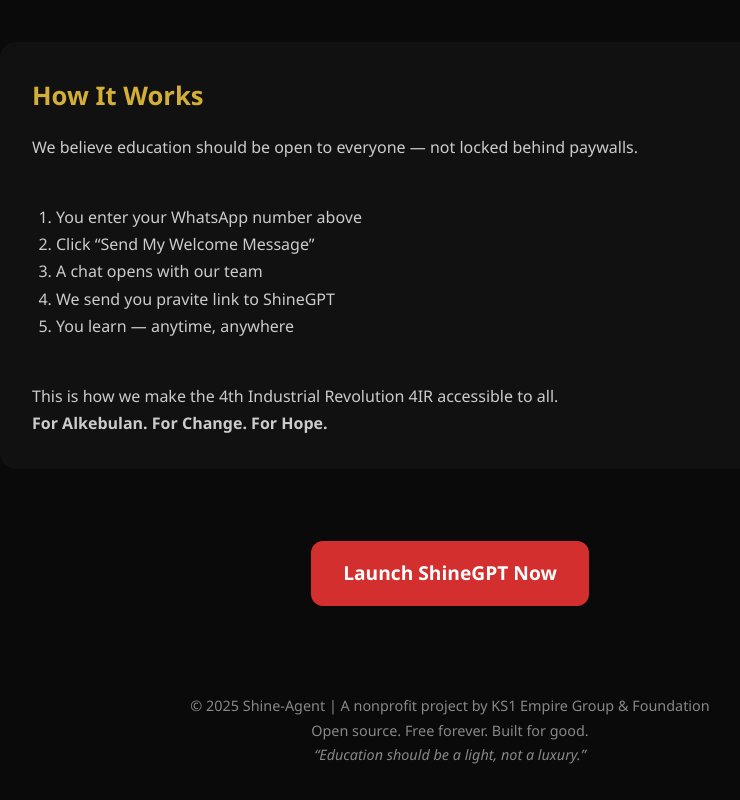
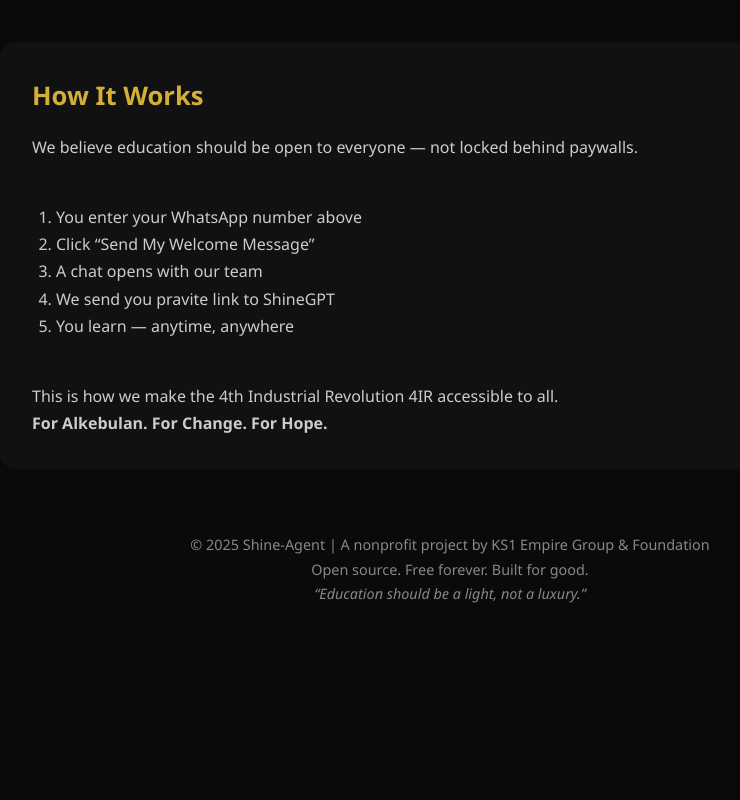
Before and after one commit to shinehome888-commits/shine-agent, a plain HTML site: page index.html in a window 1280 px wide. Shown: the part 1053-1853 px from the top of the page, without its empty margins (190-930 px from the left). After the commit the page ends 1692 px from the top, so only its background shows below. Drawn offline with Linux system fonts and the light colour scheme.

Commit message:
index.html
Signed-off-by: King Solomon I  <shinehome888@gmail.com>

```diff
--- a/index.html
+++ b/index.html
@@ -222,11 +222,6 @@
         <p><strong>For Alkebulan. For Change. For Hope.</strong></p>
     </section>
 
-    <!-- Final Call-to-Action -->
-    <div style="text-align: center; margin: 3rem 0;">
-        <a href="https://shinegpt.pages.dev" target="_blank" class="btn">Launch ShineGPT Now</a>
-    </div>
-
     <!-- Footer -->
     <footer>
         © 2025 Shine-Agent | A nonprofit project by KS1 Empire Group & Foundation<br>
```
